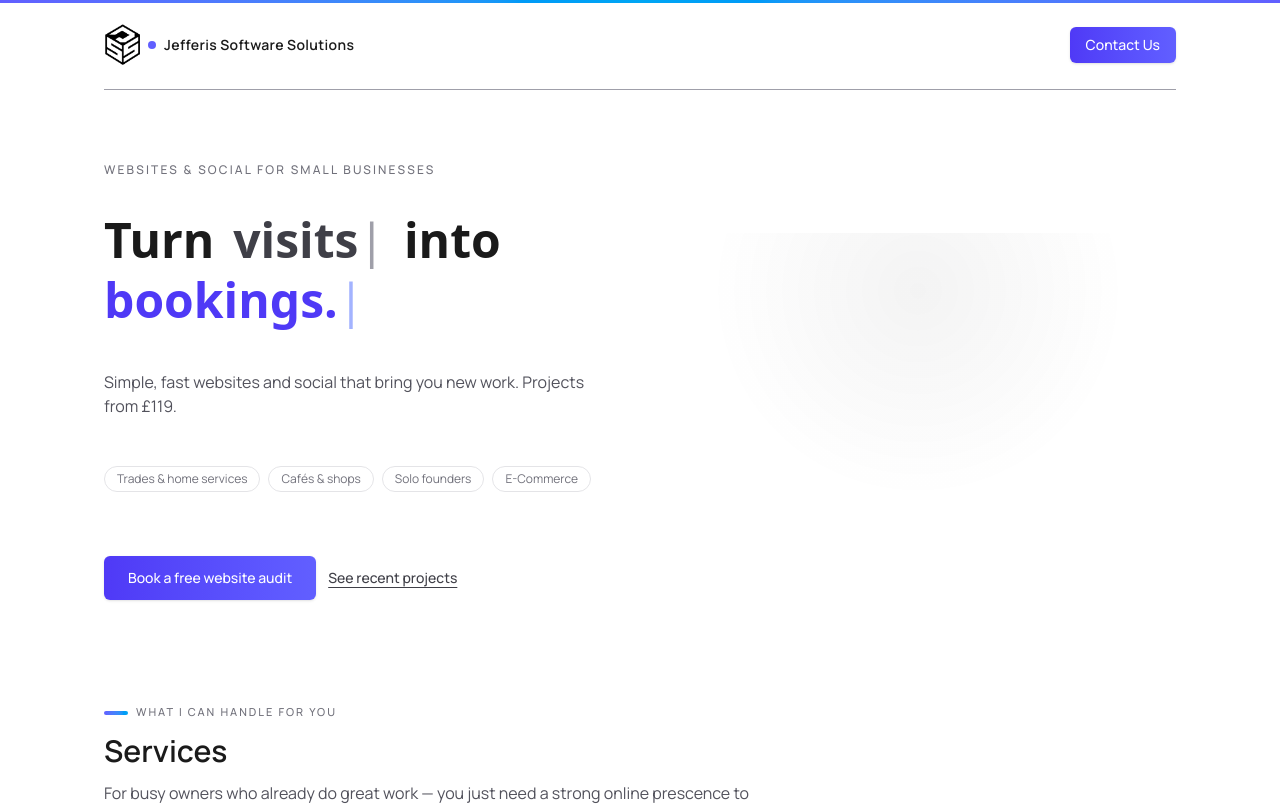
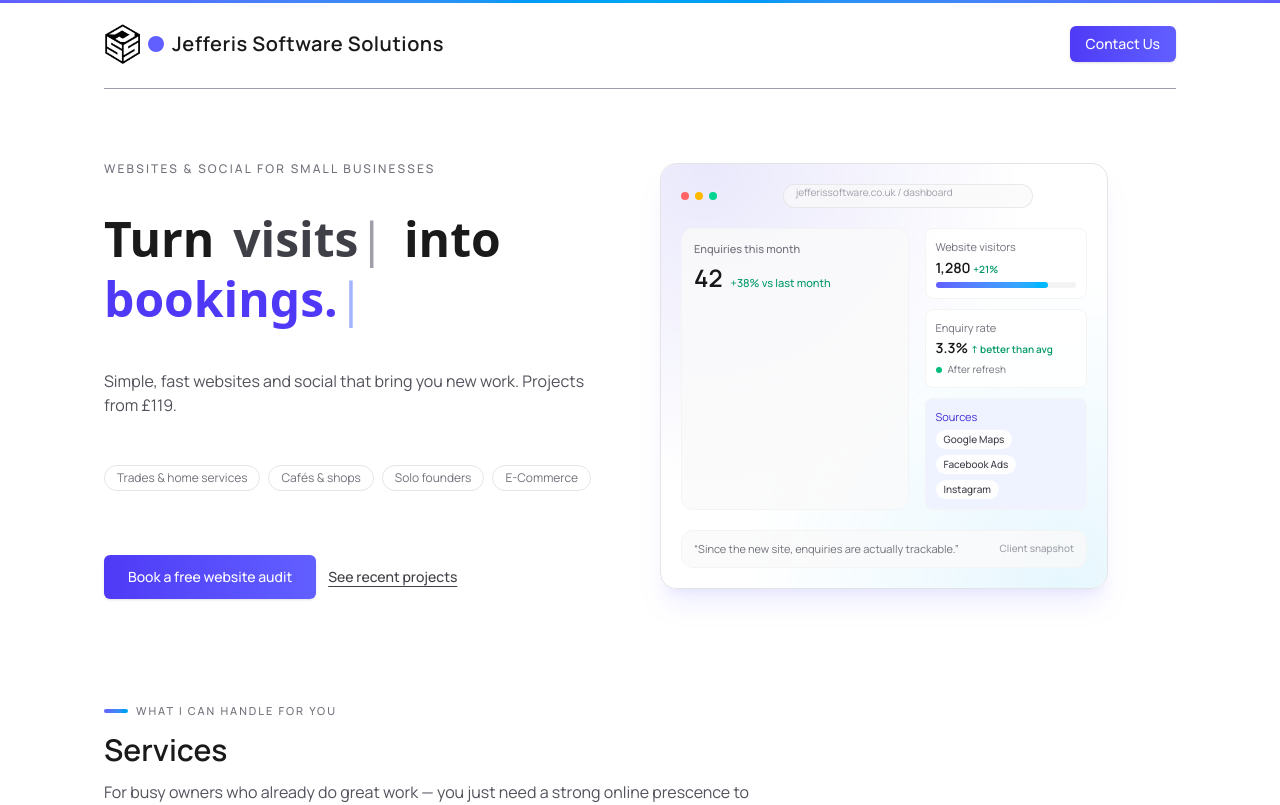
Before and after one commit to finnjefferis/jss, a Next.js app: page / in a window 1280 px wide. Shown: the top 805 px of the page. Built offline with nearby package versions, Linux system fonts and the light colour scheme.

Commit message:
updated wireframe + fixed CLS + made font bigger for header

```diff
--- a/src/app/page.tsx
+++ b/src/app/page.tsx
@@ -23,10 +23,19 @@ export default function Page() {
 
 <header className="flex items-center justify-between gap-6 py-6 border-b border-zinc-400">
   {/* LEFT — LOGO */}
-  <h1 className="flex items-center gap-2 text-sm font-semibold tracking-wide">
+  <h1 className="flex items-center text-xl gap-2 text-sm font-semibold tracking-wide">
 
-  <Image src="/jsslogo.png" alt="logo" height={36} width={36}/>
-     <span className="h-2 w-2 rounded-full bg-indigo-500"></span>
+  <div className="relative h-10 w-9 shrink-0">
+      <Image
+        src="/jsslogo.png"
+        alt="Jefferis Software Solutions logo"
+        fill
+        sizes="40px"
+        priority
+        className="rounded-lg"
+      />
+    </div>
+     <span className="h-4 w-4 rounded-full bg-indigo-500"></span>
     Jefferis Software Solutions
 
   </h1>
@@ -50,135 +59,7 @@ export default function Page() {
          {/* LEFT (Text) */}
         <HeroText />
 
-
- {/* RIGHT (Desktop wireframe) */}
-<div className="relative hidden h-64 w-full items-center justify-center overflow-hidden rounded-xl  md:flex md:h-72 ">
-  {/* Subtle background glow */}
-  <div className="pointer-events-none absolute inset-0 bg-[radial-gradient(circle_at_50%_20%,_rgba(24,24,27,0.05),_transparent_60%)] dark:bg-[radial-gradient(circle_at_50%_20%,_rgba(255,255,255,0.05),_transparent_60%)]" />
-
-  <svg
-    width="100%"
-    height="100%"
-    viewBox="0 0 480 260"
-    fill="none"
-    stroke="currentColor"
-    strokeWidth="1.5"
-    strokeLinecap="round"
-    strokeLinejoin="round"
-    className="relative z-10 text-zinc-300 dark:text-zinc-700"
-  >
-    {/* --- Browser Frame --- */}
-    {/* Main Window */}
-    <rect
-      x="30"
-      y="25"
-      width="420"
-      height="210"
-      rx="12"
-      pathLength="1"
-      className="wire wire-1"
-    />
-
-    {/* Browser Header Separator (Line instead of box for cleaner look) */}
-    <line
-      x1="30"
-      y1="60"
-      x2="450"
-      y2="60"
-      pathLength="1"
-      className="wire wire-2 opacity-50"
-    />
-
-    {/* Browser Dots (Traffic Lights) */}
-    <circle cx="52" cy="42" r="3" pathLength="1" className="wire wire-3" />
-    <circle cx="64" cy="42" r="3" pathLength="1" className="wire wire-4" />
-    <circle cx="76" cy="42" r="3" pathLength="1" className="wire wire-5" />
-
-    {/* Address Bar (Thinner, pill shape) */}
-    <rect
-      x="100"
-      y="35"
-      width="200"
-      height="14"
-      rx="7"
-      pathLength="1"
-      className="wire wire-6 opacity-50"
-    />
-
-    {/* --- Content Layout --- */}
-
-    {/* Hero / Main Chart Area */}
-    <rect
-      x="50"
-      y="80"
-      width="230"
-      height="100"
-      rx="6"
-      pathLength="1"
-      className="wire wire-7 text-zinc-400 dark:text-zinc-600"
-    />
-
-    {/* Lower Metrics Row (Using uniform spacing) */}
-    <rect
-      x="50"
-      y="195"
-      width="110"
-      height="20"
-      rx="4"
-      pathLength="1"
-      className="wire wire-10 text-zinc-400 dark:text-zinc-600"
-    />
-    <rect
-      x="170"
-      y="195"
-      width="110"
-      height="20"
-      rx="4"
-      pathLength="1"
-      className="wire wire-11 text-zinc-400 dark:text-zinc-600"
-    />
-
-    {/* Sidebar / Right Column (Stacked items) */}
-    {/* We align these perfectly with the Hero block top and Metrics bottom */}
-    <rect
-      x="300"
-      y="80"
-      width="130"
-      height="30"
-      rx="6"
-      pathLength="1"
-      className="wire wire-12 text-zinc-400 dark:text-zinc-600"
-    />
-    <rect
-      x="300"
-      y="120"
-      width="130"
-      height="25"
-      rx="4"
-      pathLength="1"
-      className="wire wire-13 opacity-80"
-    />
-    <rect
-      x="300"
-      y="155"
-      width="130"
-      height="25"
-      rx="4"
-      pathLength="1"
-      className="wire wire-14 opacity-80"
-    />
-    <rect
-      x="300"
-      y="190"
-      width="130"
-      height="25"
-      rx="4"
-      pathLength="1"
-      className="wire wire-15 opacity-80"
-    />
-  </svg>
-</div>
-
+  <HeroVisual />
 </section>
 
 
@@ -828,3 +709,105 @@ function ContactSection() {
     </section>
   );
 }
+
+
+function HeroVisual() {
+  return (
+    <div className="relative w-full max-w-md rounded-2xl border border-zinc-200 bg-white/80 p-5 shadow-xl shadow-indigo-500/10">
+      {/* Subtle background glow */}
+      <div className="pointer-events-none absolute inset-0 rounded-2xl bg-[radial-gradient(circle_at_10%_0,rgba(79,70,229,0.12),transparent_55%),radial-gradient(circle_at_90%_100%,rgba(56,189,248,0.12),transparent_55%)]" />
+
+      <div className="relative flex flex-col gap-4">
+        {/* Fake browser bar */}
+        <div className="flex items-center justify-between gap-3">
+          <div className="flex items-center gap-1.5">
+            <span className="h-2 w-2 rounded-full bg-red-400" />
+            <span className="h-2 w-2 rounded-full bg-amber-400" />
+            <span className="h-2 w-2 rounded-full bg-emerald-400" />
+          </div>
+          <div className="flex-1">
+            <div className="mx-auto h-6 max-w-[70%] rounded-full border border-zinc-200/80 bg-zinc-50/70 px-3 text-[10px] text-zinc-400">
+              jefferissoftware.co.uk / dashboard
+            </div>
+          </div>
+        </div>
+
+        {/* Main stat row */}
+        <div className="mt-1 grid grid-cols-[1.4fr_1fr] gap-4">
+          {/* Left: “chart” */}
+          <div className="rounded-xl border border-zinc-100 bg-zinc-50/80 p-3">
+            <p className="text-[11px] font-medium text-zinc-500">
+              Enquiries this month
+            </p>
+            <div className="mt-1 flex items-baseline gap-2">
+              <span className="text-2xl font-semibold text-zinc-900">42</span>
+              <span className="text-[11px] font-medium text-emerald-600">
+                +38% vs last month
+              </span>
+            </div>
+
+            {/* simple bar “chart” */}
+            <div className="mt-3 flex items-end gap-1.5">
+              {[30, 45, 55, 40, 65, 80, 72].map((h, i) => (
+                <div
+                  key={i}
+                  className="flex-1 rounded-full bg-gradient-to-t from-indigo-200 to-indigo-500/80"
+                  style={{ height: `${h}%` }}
+                />
+              ))}
+            </div>
+          </div>
+
+          {/* Right: KPI cards */}
+          <div className="flex flex-col gap-2.5">
+            <div className="rounded-lg border border-zinc-100 bg-white/90 p-2.5">
+              <p className="text-[11px] text-zinc-500">Website visitors</p>
+              <p className="mt-0.5 text-sm font-semibold text-zinc-900">
+                1,280 <span className="text-[10px] text-emerald-600">+21%</span>
+              </p>
+              <div className="mt-1 h-1.5 rounded-full bg-zinc-100">
+                <div className="h-full w-4/5 rounded-full bg-gradient-to-r from-indigo-500 to-sky-400" />
+              </div>
+            </div>
+
+            <div className="rounded-lg border border-zinc-100 bg-white/90 p-2.5">
+              <p className="text-[11px] text-zinc-500">Enquiry rate</p>
+              <p className="mt-0.5 text-sm font-semibold text-zinc-900">
+                3.3% <span className="text-[10px] text-emerald-600">↑ better than avg</span>
+              </p>
+              <div className="mt-1 flex items-center gap-1.5 text-[10px] text-zinc-500">
+                <span className="h-1.5 w-1.5 rounded-full bg-emerald-500" />
+                <span>After refresh</span>
+              </div>
+            </div>
+
+            <div className="rounded-lg border border-zinc-100 bg-indigo-50/90 p-2.5">
+              <p className="text-[11px] text-indigo-700">Sources</p>
+              <div className="mt-1 flex flex-wrap gap-1.5 text-[10px] font-medium">
+                <span className="rounded-full bg-white/90 px-2 py-0.5 text-zinc-700">
+                  Google Maps
+                </span>
+                <span className="rounded-full bg-white/90 px-2 py-0.5 text-zinc-700">
+                  Facebook Ads
+                </span>
+                <span className="rounded-full bg-white/90 px-2 py-0.5 text-zinc-700">
+                  Instagram
+                </span>
+              </div>
+            </div>
+          </div>
+        </div>
+
+        {/* Bottom banner */}
+        <div className="mt-1 flex items-center justify-between rounded-xl border border-zinc-100 bg-zinc-50/80 px-3 py-2.5">
+          <p className="text-[11px] text-zinc-500">
+            “Since the new site, enquiries are actually trackable.”
+          </p>
+          <span className="text-[10px] font-medium text-zinc-400">
+            Client snapshot
+          </span>
+        </div>
+      </div>
+    </div>
+  );
+}
```
Also changed, not shown: 1 other file (tests, documents, lock files or other folders).
